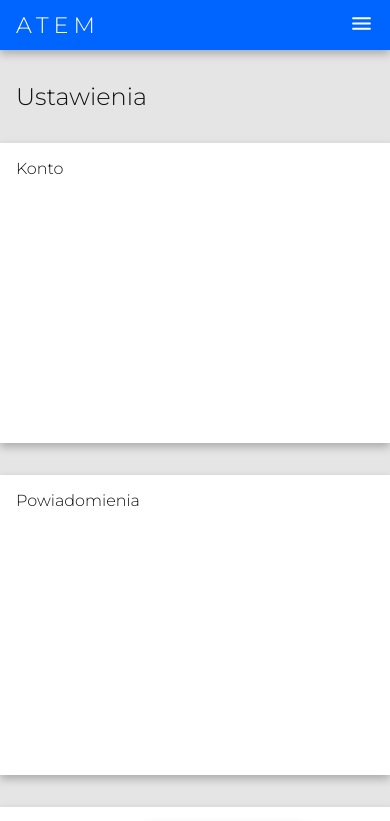
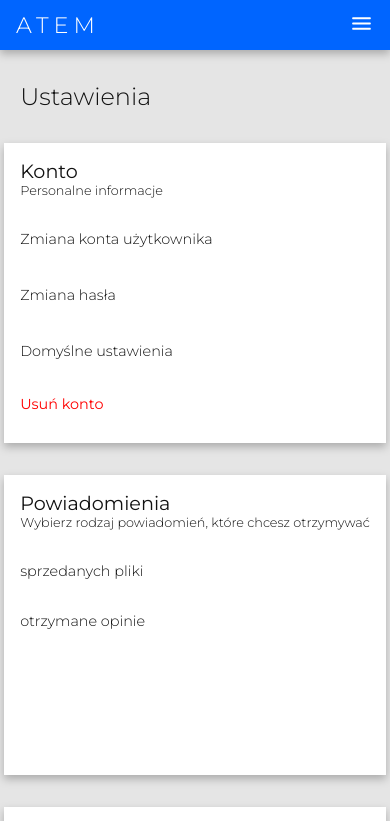
Before and after one commit to Nico2d/atem, a Next.js app: page /settings in a window 390 px wide. Shown: the top 821 px of the page. Built offline with nearby package versions, Linux system fonts and the light colour scheme.

Commit message:
feat: settings-page mobile view

```diff
--- a/Styles/themeColors.tsx
+++ b/Styles/themeColors.tsx
@@ -7,7 +7,7 @@ export const lightTheme: Colors = {
   linesColor: "#C9C9C9",
   fontColor: "#121212",
   green: "#2DA12D",
-  red: "#CD3232",
+  red: "#FF0000",
   sidebar: "#0065FF",
   white: "#FFFFFF",
   sidebarHighlight: "#FFFFFF",
@@ -20,7 +20,7 @@ export const darkTheme: Colors = {
   linesColor: "#3F3F3F",
   fontColor: "#FFFFFF",
   green: "#2DA12D",
-  red: "#CD3232",
+  red: "#FF3939",
   sidebar: "#202020",
   white: "#FFFFFF",
   sidebarHighlight: "#1378FF",
--- a/pages/settings.tsx
+++ b/pages/settings.tsx
@@ -6,30 +6,70 @@ import { ThemeToggler } from "../components/molecules/themeToggler";
 import { TemplateWithSidebar } from "../components/templates/TemplateWithSidebar";
 import { useDarkMode } from "../Hooks/useDarkMode";
 import { useFontSizeSelector } from "../Hooks/useFontSizeSelector";
+import { useMediaQuery } from "../Hooks/useMediaQuery";
+import { IconKeyboardArrowRight } from "../public/icons/iconKeyboardArrowRight";
 import { device } from "../Styles/breakpoints";
 
 const Settings = () => {
   const [theme, themeToggler] = useDarkMode();
   const [fontSize, fontController] = useFontSizeSelector();
+  const isDesktop = useMediaQuery(device.tablet);
+
+  const onClickHandler = () => {
+    console.log("click");
+  };
 
   return (
     <TemplateWithSidebar>
       <PageHeading title="Ustawienia" />
       <CardContainer height="300px" width="932px">
-        Konto
+        <AccoutSection>
+          <div>
+            <CardHeading>Konto</CardHeading>
+            <CardDesc>Personalne informacje</CardDesc>
+
+            <CardField onClick={onClickHandler}>
+              Zmiana konta użytkownika <IconKeyboardArrowRight />
+            </CardField>
+            <CardField onClick={onClickHandler}>
+              Zmiana hasła <IconKeyboardArrowRight />
+            </CardField>
+            <CardField onClick={onClickHandler}>
+              Domyślne ustawienia <IconKeyboardArrowRight />
+            </CardField>
+            <DeleteAccount onClick={onClickHandler}>Usuń konto</DeleteAccount>
+          </div>
+
+          {isDesktop && <div>Druga sekcja</div>}
+        </AccoutSection>
       </CardContainer>
-
       <CardWrapper>
         <CardContainer height="300px" width="450px">
-          Powiadomienia
+          <CardHeading>Powiadomienia </CardHeading>
+          <CardDesc>
+            Wybierz rodzaj powiadomień, które chcesz otrzymywać
+          </CardDesc>
+
+          <CardField>sprzedanych pliki</CardField>
+          <CardField>otrzymane opinie</CardField>
         </CardContainer>
+
         <CardContainer height="300px" width="450px">
-          Personalizacja
-          <ThemeToggler theme={theme} toggleTheme={themeToggler} />
-          <FontSizeSelector
-            fontSize={fontSize}
-            fontController={fontController}
-          />
+          <CardHeading>Personalizacja </CardHeading>
+          <CardDesc>Dostosuj treść i interfejs pod siebie</CardDesc>
+
+          <CardField>
+            Ciemny motyw
+            <ThemeToggler theme={theme} toggleTheme={themeToggler} />
+          </CardField>
+          <CardField>
+            Wielkość liter
+            <FontSizeSelector
+              fontSize={fontSize}
+              fontController={fontController}
+            />
+          </CardField>
+          <CardField>Język</CardField>
         </CardContainer>
       </CardWrapper>
     </TemplateWithSidebar>
@@ -38,12 +78,63 @@ const Settings = () => {
 
 export default Settings;
 
+const CardHeading = styled.h3`
+  font-size: ${({ theme }) => theme.fonts.fontSize * 1.2}rem;
+  font-weight: 400;
+`;
+
+const CardDesc = styled.p`
+  font-size: ${({ theme }) => theme.fonts.fontSize * 0.8}rem;
+  margin: 0 0 2rem;
+`;
+
+const CardField = styled.p`
+  font-size: ${({ theme }) => theme.fonts.fontSize * 0.9}rem;
+  margin-top: 2rem;
+  display: flex;
+  justify-content: space-between;
+
+  > svg {
+    fill: ${({ theme }) => theme.colors.white};
+    float: right;
+  }
+`;
+
+const DeleteAccount = styled(CardField)`
+  color: ${({ theme }) => theme.colors.red};
+  font-weight: 400;
+  position: absolute;
+  bottom: 0;
+`;
+
 const CardWrapper = styled.div`
   display: flex;
   flex-flow: column;
-  /* justify-content: center; */
 
   @media ${device.laptop} {
     flex-flow: row;
   }
 `;
+
+const AccoutSection = styled.div`
+  display: flex;
+  flex-flow: row;
+  justify-content: space-between;
+  position: relative;
+  height: 100%;
+  flex-flow: column;
+
+  @media ${device.tablet} {
+    flex-flow: row;
+
+    ::after {
+      content: "";
+      position: absolute;
+      width: 1px;
+      height: 90%;
+      top: 5%;
+      left: 50%;
+      background: ${({ theme }) => theme.colors.linesColor};
+    }
+  }
+`;
--- /dev/null
+++ b/public/icons/iconKeyboardArrowRight.tsx
@@ -0,0 +1,22 @@
+export const IconKeyboardArrowRight = () => {
+  return (
+    <svg
+      xmlns="http://www.w3.org/2000/svg"
+      enableBackground="new 0 0 24 24"
+      height="24"
+      viewBox="0 0 24 24"
+      width="24"
+    >
+      <g>
+        <rect fill="none" height="24" width="24" y="0" />
+      </g>
+      <g>
+        <g>
+          <g>
+            <path d="M9.29,15.46l3.88-3.88L9.29,7.7c-0.39-0.39-0.39-1.02,0-1.41l0,0c0.39-0.39,1.02-0.39,1.41,0l4.59,4.59 c0.39,0.39,0.39,1.02,0,1.41l-4.59,4.59c-0.39,0.39-1.02,0.39-1.41,0l0,0C8.91,16.49,8.9,15.85,9.29,15.46z" />
+          </g>
+        </g>
+      </g>
+    </svg>
+  );
+};
```
